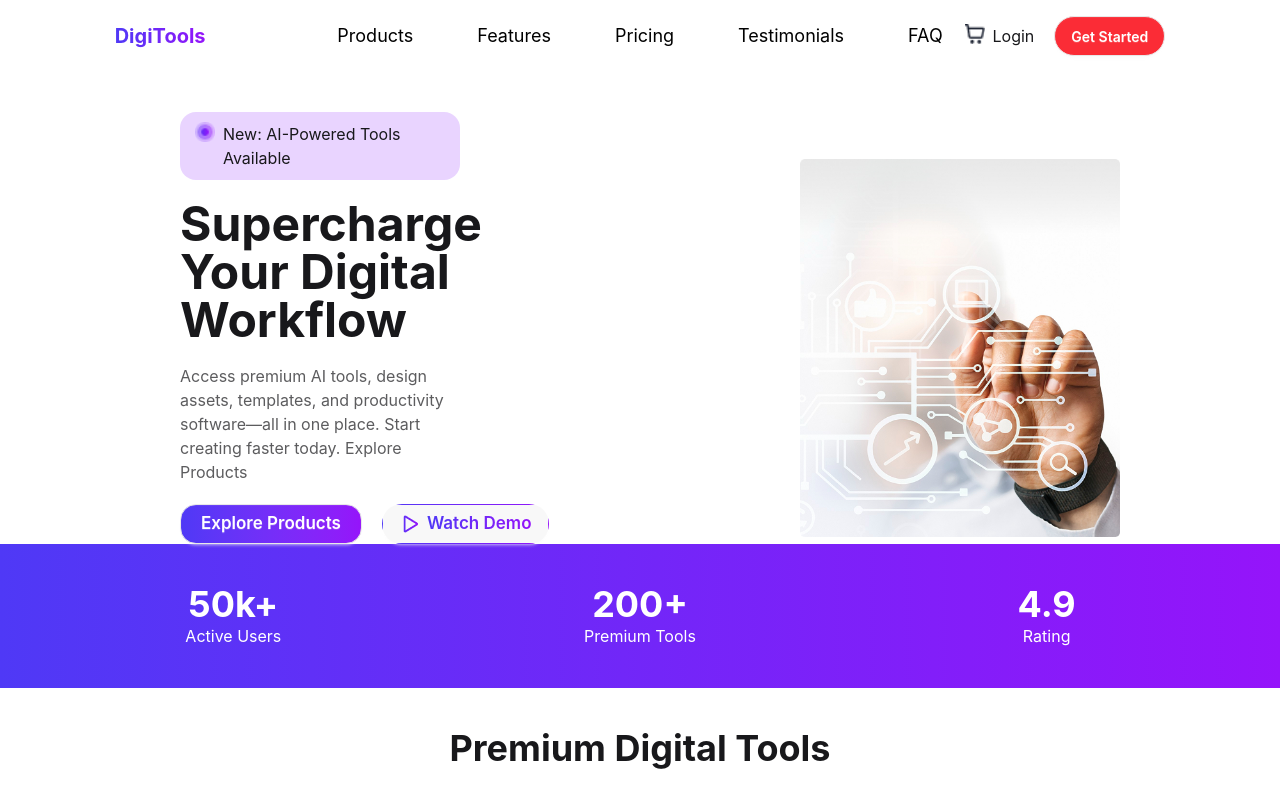
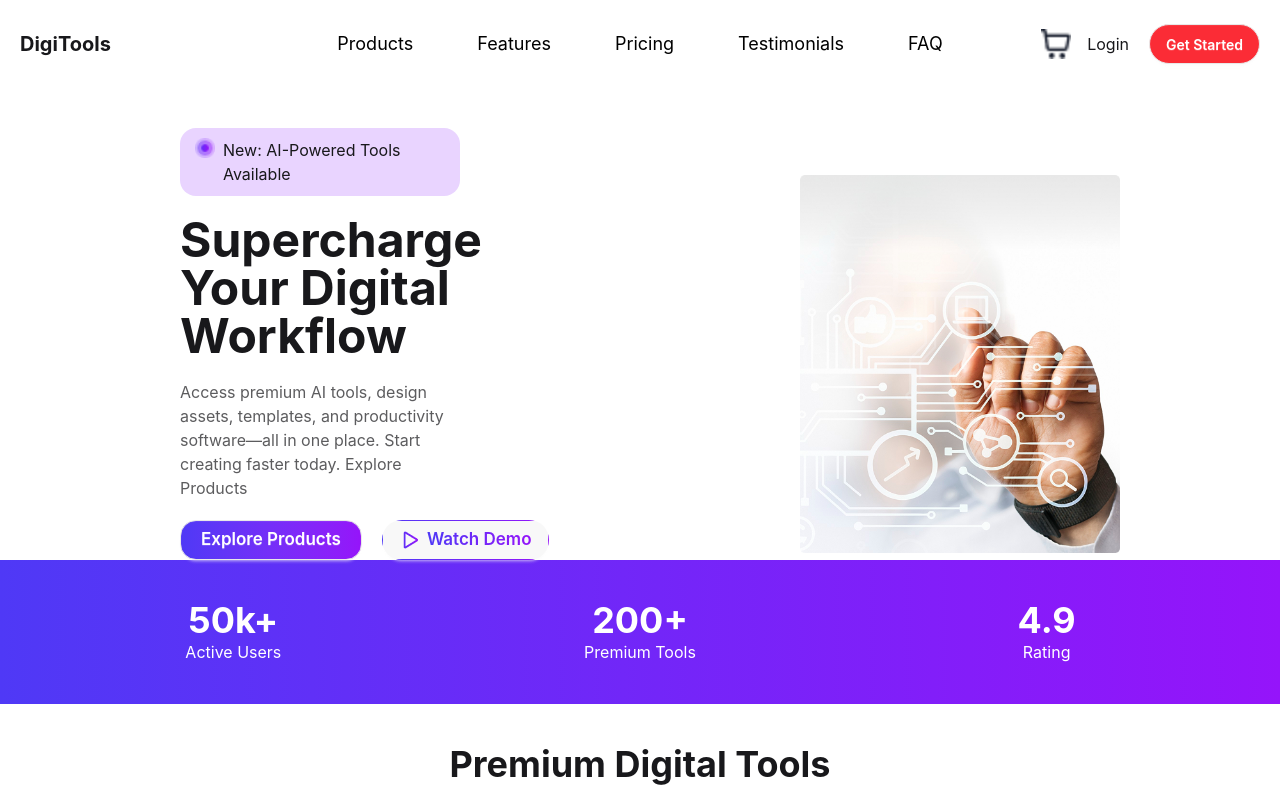
Before and after one commit to siamparvez001/assignment-6, a React (Vite) app in the folder my-vue-app/: page / in a window 1280 px wide. Shown: the top 791 px of the page. Built offline with nearby package versions, Linux system fonts and the light colour scheme.

Commit message:
code updated

```diff
--- a/my-vue-app/src/App.jsx
+++ b/my-vue-app/src/App.jsx
@@ -29,7 +29,7 @@ function App() {
   }
   return (
     <>
-      <NavBar></NavBar>
+      <NavBar cartItems={cartItems}></NavBar>
       <Banner></Banner>
       <Rating></Rating>
       <Primium></Primium>
--- a/my-vue-app/src/homepage/Navbar.jsx
+++ b/my-vue-app/src/homepage/Navbar.jsx
@@ -1,14 +1,49 @@
 // import { useState } from "react";
 // import React, { useState } from "react";
-import cardImg from "../assets/Icon (Stroke).png"
+// import cardImg from "../assets/Icon (Stroke).png"
 // const [cartItems] = useState([]);
+// import React from "react";
+// const NavBar = () => {
+//     return (
+//         <div className="navbar max-w-10/12 mx-auto">
+//             <div className="navbar-start">
+//                 <div className="flex digitools items-center gap-1 font-bold text-xl "> <span className="">DigiTools</span> </div>
+//             </div>
+//             <div className="navbar-center hidden md:flex">
+//                 <ul className="menu menu-horizontal gap-10 px-1 text-lg">
+//                     <li><a className="text-black">Products</a></li>
+//                     <li><a className="text-black">Features</a></li>
+//                     <li><a className="text-black">Pricing</a></li>
+//                     <li><a className="text-black">Testimonials</a></li>
+//                     <li><a className="text-black">FAQ</a></li>
+//                 </ul>
+//             </div>
+//             <div className="navbar-end gap-5">
+//                 <div className="flex gap-2">
+//                     <img className="w-[20px] h-[20px]" src={cardImg} alt="" />
 
-const NavBar = () => {
+//                     <a href="">Login</a>
+//                 </div>
+//                 <a className="btn bg-red-500 rounded-full text-white">Get Started</a>
+//             </div>
+//         </div>
+//     );
+// };
+
+// export default NavBar;
+
+
+import React from "react";
+import cardImg from "../assets/Icon (Stroke).png";
+
+const NavBar = ({ cartItems }) => {
   return (
-        <div className="navbar max-w-10/12 mx-auto">
-            <div className="navbar-start">
-                <div className="flex digitools items-center gap-1 font-bold text-xl "> <span className="">DigiTools</span> </div>
+    <div className="navbar max-w-7xl mx-auto flex justify-between items-center py-4 px-5">
+
+      <div className="navbar-start flex items-center gap-2 font-bold text-xl">
+        <span>DigiTools</span>
       </div>
+
       <div className="navbar-center hidden md:flex">
         <ul className="menu menu-horizontal gap-10 px-1 text-lg">
           <li><a className="text-black">Products</a></li>
@@ -18,12 +53,18 @@ const NavBar = () => {
           <li><a className="text-black">FAQ</a></li>
         </ul>
       </div>
-            <div className="navbar-end gap-5">
-                <div className="flex gap-2">
-                    <img className="w-[20px] h-[20px]" src={cardImg} alt="" />
+      <div className="navbar-end flex items-center gap-5">
+        <div className="relative flex items-center gap-2">
+          <img className="w-[30px] h-[30px]" src={cardImg} alt="Cart" />
+          {cartItems.length > 0 && (
+            <div className="absolute -top-3 left-8 bg-red-500 text-white text-xs w-5 h-5 rounded-full flex items-center justify-center">
+              {cartItems.length}
+            </div>
+          )}
 
-                    <a href="">Login</a>
+          <a href="" className="ml-2">Login</a>
         </div>
+
         <a className="btn bg-red-500 rounded-full text-white">Get Started</a>
       </div>
     </div>
```
Lines whose indentation alone changed are shown as unchanged.
